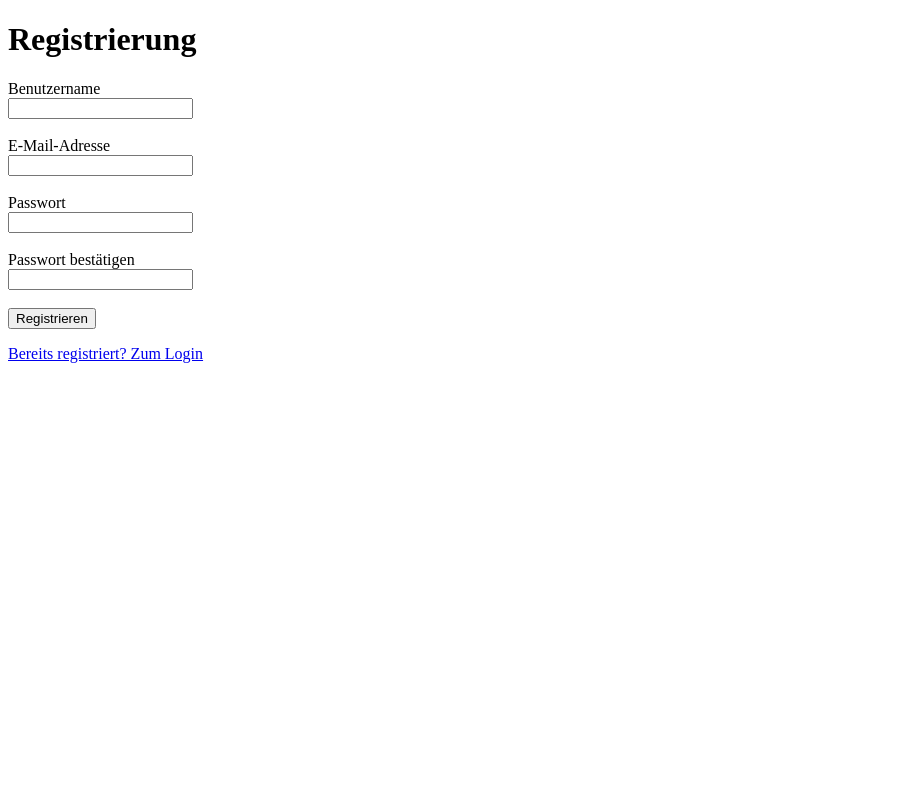
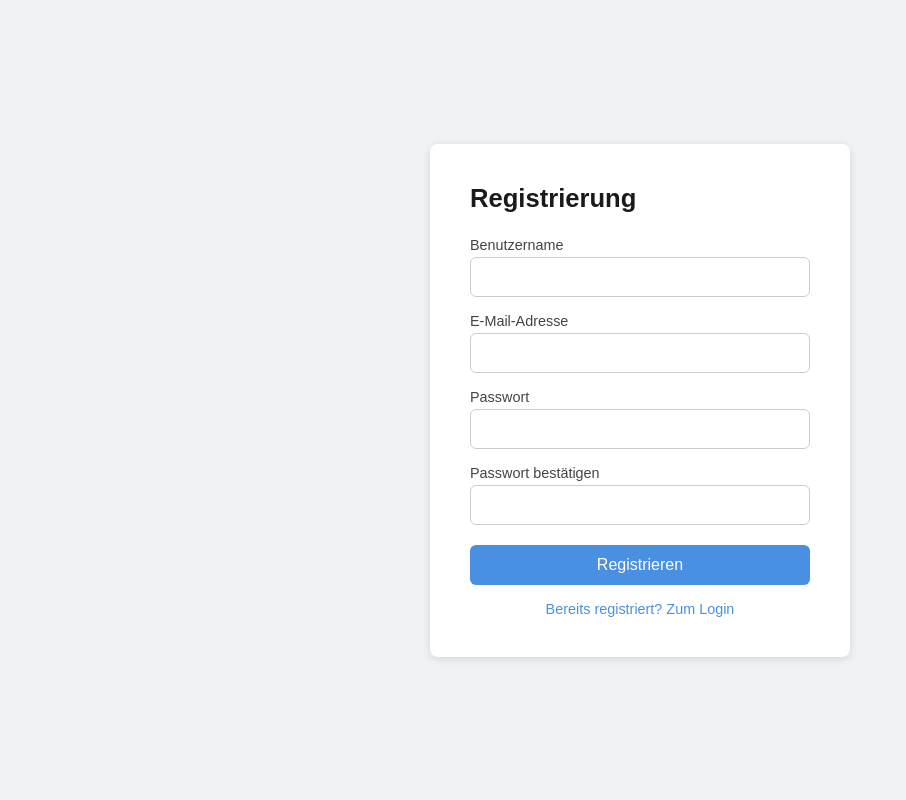
Before and after one commit to elias5321/M151_PA, a PHP site: page /register.php in a window 1280 px wide. Shown: the whole page, without its empty margins (0-906 px from the left). Run offline with PHP 8.4, Linux system fonts and the light colour scheme.

Commit message:
add simple ui

```diff
--- a/projektarbeit/register.php
+++ b/projektarbeit/register.php
@@ -117,23 +117,27 @@ $safeEmail    = isset($rawEmail)    ? safe($rawEmail)    : '';
 <head>
     <meta charset="UTF-8">
     <title>Registrierung</title>
+    <link rel="stylesheet" href="style.css">
 </head>
 <body>
 
+<div class="card">
     <h1>Registrierung</h1>
 
     <?php if (!empty($errors)): ?>
+        <div class="errors">
             <ul>
                 <?php foreach ($errors as $error): ?>
                     <!-- C7: safe() schützt vor XSS in Fehlermeldungen -->
                     <li><?= safe($error) ?></li>
                 <?php endforeach; ?>
             </ul>
+        </div>
     <?php endif; ?>
 
     <form method="post" action="register.php">
 
-    <label for="username">Benutzername</label><br>
+        <label for="username">Benutzername</label>
         <input
             type="text"
             id="username"
@@ -141,9 +145,9 @@ $safeEmail    = isset($rawEmail)    ? safe($rawEmail)    : '';
             required
             maxlength="50"
             value="<?= $safeUsername ?>"
-    ><br><br>
+        >
 
-    <label for="email">E-Mail-Adresse</label><br>
+        <label for="email">E-Mail-Adresse</label>
         <!--
             C5: type="email" + required + maxlength – clientseitige Validierung
             C7: value wird durch safe() geschützt ausgegeben
@@ -155,9 +159,9 @@ $safeEmail    = isset($rawEmail)    ? safe($rawEmail)    : '';
             required
             maxlength="100"
             value="<?= $safeEmail ?>"
-    ><br><br>
+        >
 
-    <label for="password">Passwort</label><br>
+        <label for="password">Passwort</label>
         <!--
             C5: minlength + pattern erzwingen Komplexität bereits im Browser
             C7: Passwort wird NICHT als value zurückgegeben
@@ -170,9 +174,9 @@ $safeEmail    = isset($rawEmail)    ? safe($rawEmail)    : '';
             minlength="8"
             pattern="^((?=\S*?[A-Z])(?=\S*?[a-z])(?=\S*?[0-9])(?=\S*?[\W_]).{8,})\S$"
             title="Mindestens 8 Zeichen, Gross- und Kleinbuchstaben, Zahlen und Sonderzeichen"
-    ><br><br>
+        >
 
-    <label for="password_confirm">Passwort bestätigen</label><br>
+        <label for="password_confirm">Passwort bestätigen</label>
         <!-- C5: required – Feld darf nicht leer sein -->
         <input
             type="password"
@@ -180,12 +184,13 @@ $safeEmail    = isset($rawEmail)    ? safe($rawEmail)    : '';
             name="password_confirm"
             required
             minlength="8"
-    ><br><br>
+        >
 
         <button type="submit">Registrieren</button>
     </form>
 
-<p><a href="login.php">Bereits registriert? Zum Login</a></p>
+    <p class="link"><a href="login.php">Bereits registriert? Zum Login</a></p>
+</div>
 
 </body>
 </html>
--- /dev/null
+++ b/projektarbeit/style.css
@@ -0,0 +1,113 @@
+* {
+    box-sizing: border-box;
+    margin: 0;
+    padding: 0;
+}
+
+body {
+    font-family: Arial, sans-serif;
+    background: #f0f2f5;
+    display: flex;
+    justify-content: center;
+    align-items: center;
+    min-height: 100vh;
+}
+
+.card {
+    background: #ffffff;
+    border-radius: 8px;
+    box-shadow: 0 2px 8px rgba(0, 0, 0, 0.12);
+    padding: 40px;
+    width: 100%;
+    max-width: 420px;
+}
+
+h1 {
+    margin-bottom: 24px;
+    font-size: 1.6rem;
+    color: #1a1a1a;
+}
+
+label {
+    display: block;
+    margin-bottom: 4px;
+    font-size: 0.9rem;
+    color: #444;
+}
+
+input[type="text"],
+input[type="email"],
+input[type="password"] {
+    width: 100%;
+    padding: 10px 12px;
+    border: 1px solid #ccc;
+    border-radius: 6px;
+    font-size: 1rem;
+    margin-bottom: 16px;
+}
+
+input:focus {
+    outline: none;
+    border-color: #4a90e2;
+    box-shadow: 0 0 0 3px rgba(74, 144, 226, 0.15);
+}
+
+button[type="submit"] {
+    width: 100%;
+    padding: 11px;
+    background: #4a90e2;
+    color: #fff;
+    border: none;
+    border-radius: 6px;
+    font-size: 1rem;
+    cursor: pointer;
+    margin-top: 4px;
+}
+
+button[type="submit"]:hover {
+    background: #357abd;
+}
+
+.btn-danger {
+    background: #e24a4a;
+}
+
+.btn-danger:hover {
+    background: #bd3535;
+}
+
+.errors {
+    background: #fff0f0;
+    border: 1px solid #f5c6c6;
+    border-radius: 6px;
+    padding: 12px 16px;
+    margin-bottom: 16px;
+    color: #c0392b;
+    font-size: 0.9rem;
+}
+
+.errors ul {
+    padding-left: 18px;
+}
+
+.link {
+    display: block;
+    margin-top: 16px;
+    text-align: center;
+    font-size: 0.9rem;
+    color: #555;
+}
+
+.link a {
+    color: #4a90e2;
+    text-decoration: none;
+}
+
+.link a:hover {
+    text-decoration: underline;
+}
+
+.info {
+    color: #555;
+    margin-bottom: 24px;
+}
```
Also changed, not shown: projektarbeit/index.php (+8 -5 lines), projektarbeit/login.php (+28 -31 lines). Lines whose indentation alone changed are shown as unchanged.
